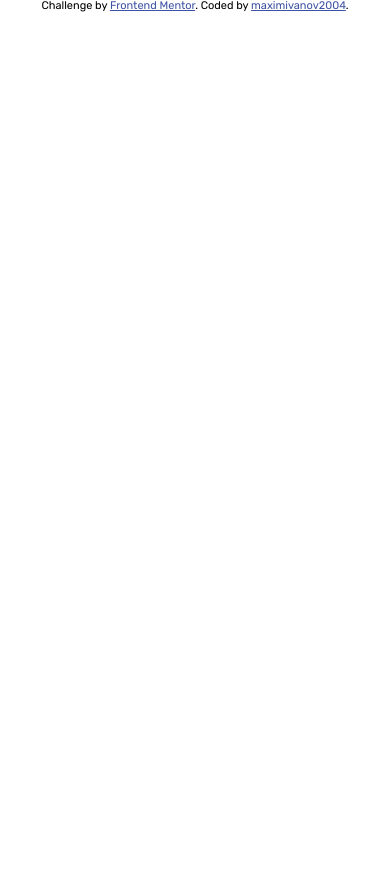
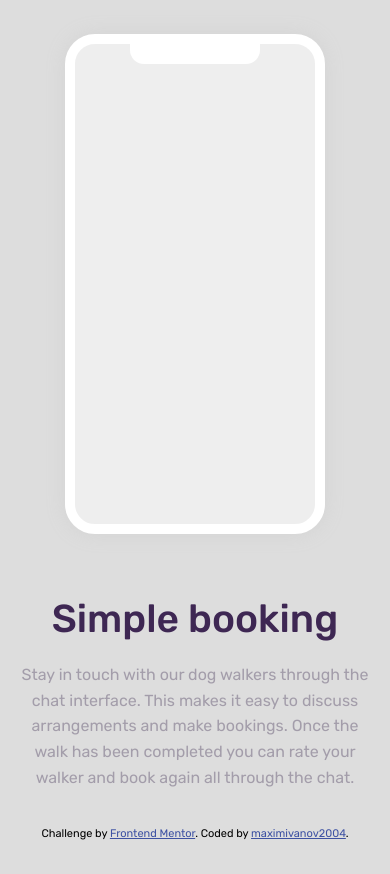
Before and after one commit to maximivanov1711/Chat-app-CSS-illustration, a website: page app/index.html in a window 390 px wide. Before the commit the page ends 844 px from the top, so only its background shows below. Drawn offline with nearby package versions, Linux system fonts and the light colour scheme.

Commit message:
Added description and base of phone

```diff
--- a/app/index.html
+++ b/app/index.html
@@ -21,6 +21,17 @@
   </style>
 </head>
 <body>
+  <div class="app-illustration">
+    <div class="phone"></div>
+  </div>
+  <div class="description">
+    <h1 class="description__title">Simple booking</h1>
+    <p class="description__text">
+      Stay in touch with our dog walkers through the chat interface. This makes it easy to
+      discuss arrangements and make bookings. Once the walk has been completed you can rate
+      your walker and book again all through the chat.
+    </p>
+  </div>
   <div class="attribution">
     Challenge by <a href="https://www.frontendmentor.io?ref=challenge" target="_blank">Frontend Mentor</a>.
     Coded by <a href="https://github.com/maximivanov2004">maximivanov2004</a>.
--- a/app/src/scss/styles.scss
+++ b/app/src/scss/styles.scss
@@ -15,8 +15,76 @@ $secondary__Very-Dark-Desaturated-Violet: hsl(271, 36%, 24%);
 $secondary__Very-Light-Magenta: hsl(289, 100%, 72%);
 
 body {
+  padding: 15px;
+
+  height: 100vh;
+
+  display: flex;
+  flex-direction: column;
+  justify-content: space-around;
+
   font-family: 'Rubik', sans-serif;
   font-size: 16px;
+
+  background-color: #ddd;
+}
+
+.app-illustration {
+  display: flex;
+  justify-content: center;
+}
+
+.phone {
+  position: relative;
+
+  width: 240px;
+  height: 480px;
+
+  border: 10px solid #fff;
+  border-radius: 30px;
+
+  background-color: #eee;
+
+  box-shadow: 0 0 20px lightgrey;
+
+  &::before {
+    content: " ";
+
+    display: block;
+    position: absolute;
+
+    top: 0;
+    left: 50%;
+    transform: translate(-50%, 0);
+
+    width: 130px;
+    height: 20px;
+
+    border-radius: 0 0 14px 14px;
+
+    background-color: #fff;
+  }
+}
+
+.description {
+  text-align: center;
+
+  .description__title {
+    margin-bottom: 20px;
+
+    font-size: 39px;
+    font-weight: 500;
+    color: $text__Very-Dark-Desaturated-Violet;
+  }
+
+  .description__text {
+    margin: 0 auto;
+
+    max-width: 400px;
+
+    color: $text__Dark-Grayish-Violet;
+    line-height: 1.6;
+  }
 }
 
 @media (min-width: 375px) {
```
Also changed, not shown: app/dist/css/styles.css.
